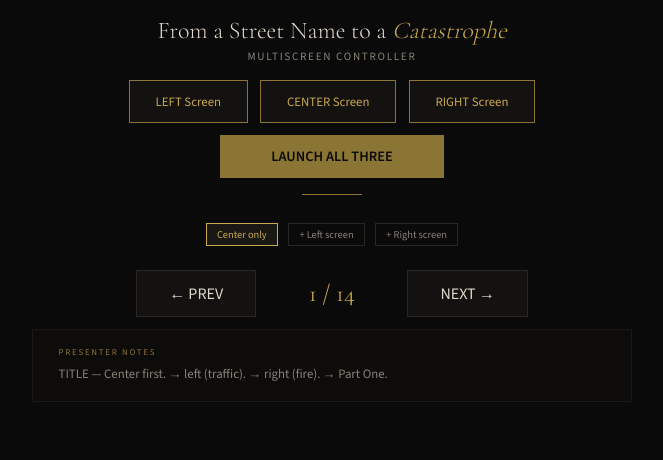
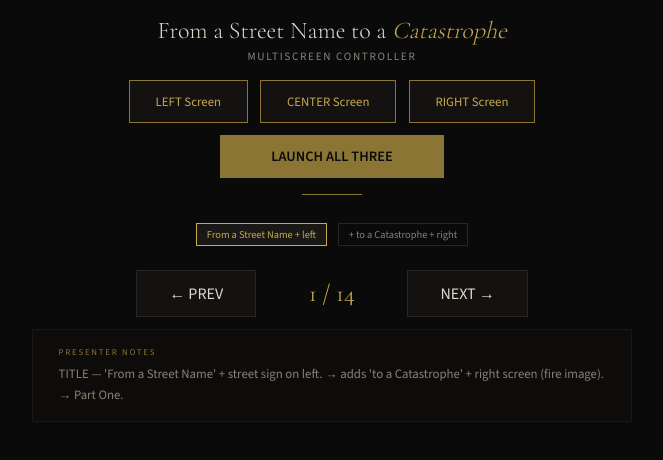
Before and after one commit to stevenlazaroff-creator/RueDeLaPolice, a plain HTML site: page multiscreen/controller.html in a window 1280 px wide. Shown: the whole page, without its empty margins (308-971 px from the left). Drawn offline with nearby package versions, Linux system fonts and the light colour scheme.

Commit message:
Title slide: staggered entry — street name first, catastrophe on click
- Stage 0: Center shows 'From a Street Name' only, left shows
  RueDeLaPolice1.jpg street sign immediately (no longer hidden)
- Stage 1 (→): Center adds 'to a Catastrophe' + subtitle + credits,
  right screen fades in with Grey Nuns fire image
- Reduced from 3 stages to 2 stages
- Controller labels and notes updated

```diff
--- a/multiscreen/controller.html
+++ b/multiscreen/controller.html
@@ -65,12 +65,12 @@ let stage = 0;
 const channel = new BroadcastChannel('caserne10-sync');
 
 const STAGED = {
-  0: { max: 2, labels: ['Center only', '+ Left screen', '+ Right screen'] },
+  0: { max: 1, labels: ['From a Street Name + left', '+ to a Catastrophe + right'] },
   3: { max: 3, labels: ['Center: paragraph 1', '+ Left: Chief / Right: helmet', '+ Center: p2 / Right: Great Fire 🔥', '+ Center: p3 / Left: map'] }
 };
 
 const notes = [
-  "TITLE — Center first. → left (traffic). → right (fire). → Part One.",
+  "TITLE — 'From a Street Name' + street sign on left. → adds 'to a Catastrophe' + right screen (fire image). → Part One.",
   "Your Monday walk. The curiosity. Why does a back lane have a name?",
   "The toponymy discovery. Read the entry, translate live. The street is a fossil.",
   "STAGED SLIDE — First shows only paragraph 1 (Bertram). → reveals Chief photo (left) + helmet (right). → adds paragraph 2 (Great Fire) + animated fire image (right). → adds paragraph 3 (Caserne 10) + map (left).",
--- a/multiscreen/sync.js
+++ b/multiscreen/sync.js
@@ -14,7 +14,7 @@
   else if (path.includes('center')) screenRole = 'center';
 
   const STAGED_SLIDES = {
-    0: 2,  // Title: 0=center, 1=+left, 2=+right
+    0: 1,  // Title: 0=center+"From a Street Name"+left, 1=+"to a Catastrophe"+right
     3: 3   // First Caserne: 0=center p1, 1=+chief+helmet, 2=+p2+greatfire, 3=+p3+map
   };
 
```
Also changed, not shown: multiscreen/center.html (+1 -1 lines), multiscreen/left.html (+1 -1 lines).
